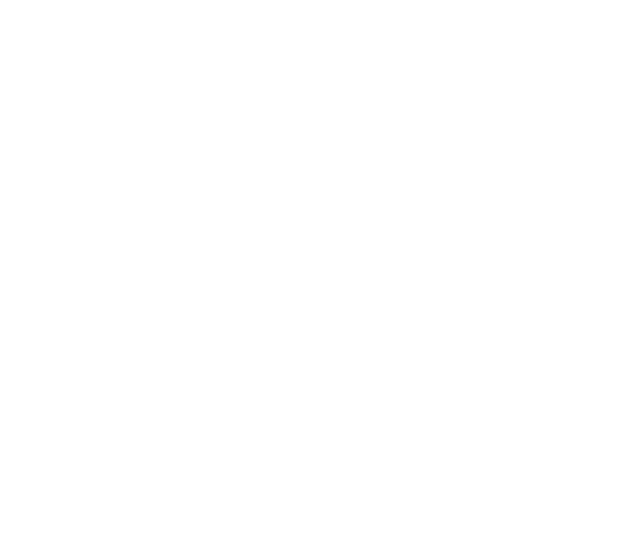
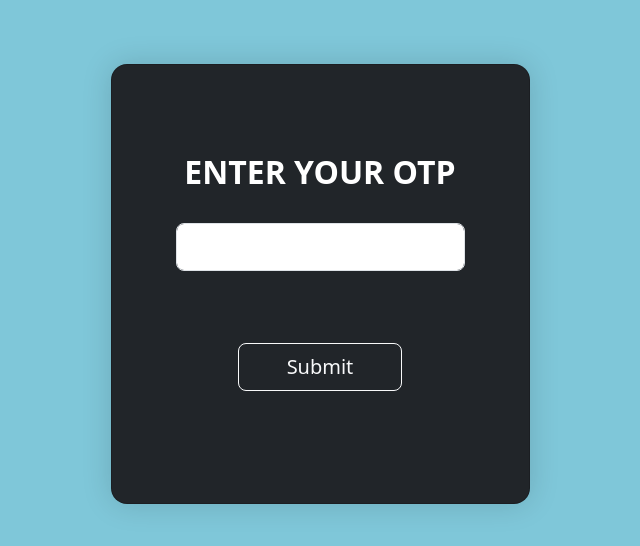
Before and after one commit to Ensify/MedCare, a React (Create React App) app in the folder frontend/: page /otp in a window 1280 px wide. Before the commit this address had no page. Shown: the part 106-652 px from the top of the page, without its empty margins (320-960 px from the left). Built offline with nearby package versions, Linux system fonts and the light colour scheme.

Commit message:
Added OTP Form Page

```diff
--- a/frontend/src/App.js
+++ b/frontend/src/App.js
@@ -1,12 +1,15 @@
 
 import './App.css';
 import Patientprofiles from "./components/Patientprofiles";
+import Otp from './components/Otp';
 import { BrowserRouter, Routes, Route } from "react-router-dom";
+
 
 function App() {
   return (
     <BrowserRouter>
         <Routes>
+          <Route path="/otp" element={<Otp />} />
           <Route path="/patientprofile" element={<Patientprofiles />} />
         </Routes>
       </BrowserRouter>
--- /dev/null
+++ b/frontend/src/components/Otp.js
@@ -0,0 +1,76 @@
+import React, { useState } from "react";
+import axios from "axios";
+import { useNavigate } from "react-router-dom";
+
+function Otp() {
+  const [otp, setOtp] = useState("");
+  const navigate = useNavigate();
+
+  const handleSubmit = (e) => {
+    e.preventDefault();
+    console.log(otp);
+    axios
+      .post("http://13.201.194.131:5000/verifyotp", { otp: otp })
+      .then((response) => {
+        if (response.data.success) {
+          console.log("OTP verified successfully");
+          navigate("/patientCard");
+        } else {
+          alert("Invalid otp");
+          console.log("Invalid OTP");
+        }
+      })
+      .catch((err) => console.log(err));
+  };
+
+  return (
+    <div>
+      <form onSubmit={handleSubmit}>
+        <section className="vh-100 gradient-custom outer-box">
+          <div className="container py-5 h-100">
+            <div className="row d-flex justify-content-center align-items-center h-100">
+              <div className="col-12 col-md-8 col-lg-6 col-xl-5">
+                <div
+                  className="card bg-dark text-white"
+                  style={{ borderRadius: "1rem" }}
+                >
+                  <div className="card-body p-5 text-center">
+                    <div className="mt-md-4 pb-5">
+                      <h2 className="fw-bold mb-2 text-uppercase">
+                        Enter Your OTP
+                      </h2>
+
+                      <div className="form-outline form-white mb-4">
+                        <label
+                          className="form-label"
+                          htmlFor="typeEmailX"
+                        ></label>
+                        <input
+                          type="number"
+                          id="typeEmailX"
+                          className="form-control form-control-lg"
+                          onChange={(e) => {
+                            setOtp(e.target.value);
+                          }}
+                        />
+                      </div>
+
+                      <button
+                        className="btn btn-outline-light btn-lg px-5 mt-5"
+                        type="submit"
+                      >
+                        Submit
+                      </button>
+                    </div>
+                  </div>
+                </div>
+              </div>
+            </div>
+          </div>
+        </section>
+      </form>
+    </div>
+  );
+}
+
+export default Otp;
```
